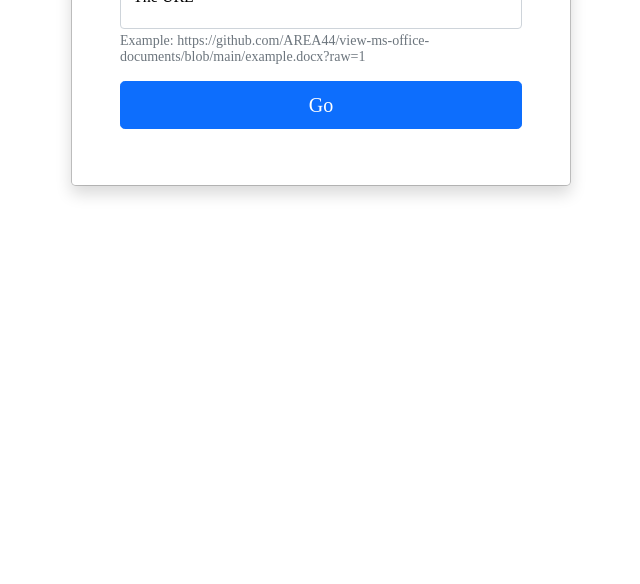
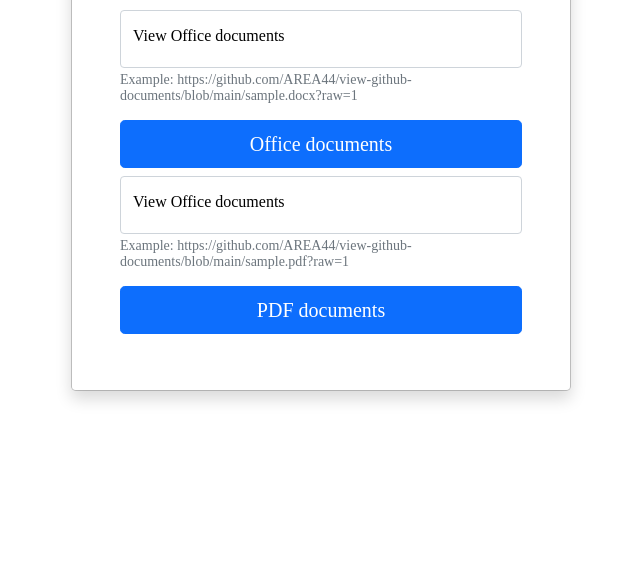
Before and after one commit to AREA44/googledv, a plain HTML site: page index.html in a window 1280 px wide. Shown: the part 216-800 px from the top of the page, without its empty margins (319-959 px from the left). Drawn offline with nearby package versions, Linux system fonts and the light colour scheme.

Commit message:
Support PDF documents

```diff
--- a/index.html
+++ b/index.html
@@ -19,27 +19,43 @@
     <div class="modal-dialog" role="document">
       <div class="modal-content rounded-5 shadow">
         <div class="modal-header p-5 pb-4 border-bottom-0">
-          <h2 class="fw-bold mb-0">View MS Office Documents</h2>
+          <h2 class="fw-bold mb-0">View GitHub Documents/h2>
         </div>
         <div class="modal-body p-5 pt-0">
-          <form class="">
+          <form>
             <div class="form-floating mb-3">
-              <input type="text" class="form-control rounded-4" id="urlInput"
-                placeholder="https://github.com/AREA44/view-ms-office-documents/blob/main/example.docx?raw=1">
-              <label for="urlInput">The URL</label>
+              <input type="text" class="form-control rounded-4" id="office-url"
+                placeholder="https://github.com/AREA44/view-github-documents/blob/main/sample.docx?raw=1">
+              <label for="office-url">View Office documents</label>
               <div class="form-text">
-                Example: https://github.com/AREA44/view-ms-office-documents/blob/main/example.docx?raw=1
+                Example: https://github.com/AREA44/view-github-documents/blob/main/sample.docx?raw=1
               </div>
             </div>
-            <button id="go" class="w-100 mb-2 btn btn-lg rounded-4 btn-primary" type="submit">Go</button>
+            <button id="office-documents" class="w-100 mb-2 btn btn-lg rounded-4 btn-primary" type="submit">Office documents</button>
+          </form>
+
+          <form>
+            <div class="form-floating mb-3">
+              <input type="text" class="form-control rounded-4" id="pdf-url"
+                placeholder="https://github.com/AREA44/view-github-documents/blob/main/sample.pdf?raw=1">
+              <label for="pdf-url">View Office documents</label>
+              <div class="form-text">
+                Example: https://github.com/AREA44/view-github-documents/blob/main/sample.pdf?raw=1
+              </div>
+            </div>
+            <button id="pdf-documents" class="w-100 mb-2 btn btn-lg rounded-4 btn-primary" type="submit">PDF documents</button>
           </form>
         </div>
       </div>
     </div>
 </body>
 <script>
-  $("#go").click(function () {
-    var url = "https://view.officeapps.live.com/op/view.aspx?src=" + $("#urlInput").val();
+  $("#office-documents").click(function () {
+    var url = "https://view.officeapps.live.com/op/view.aspx?src=" + $("#office-url").val();
+    window.open(url);
+  });
+  $("#pdf-documents").click(function () {
+    var url = "https://view.officeapps.live.com/op/view.aspx?src=" + $("#pdf-url").val();
     window.open(url);
   });
 </script>
```
Also changed, not shown: 3 other files.
